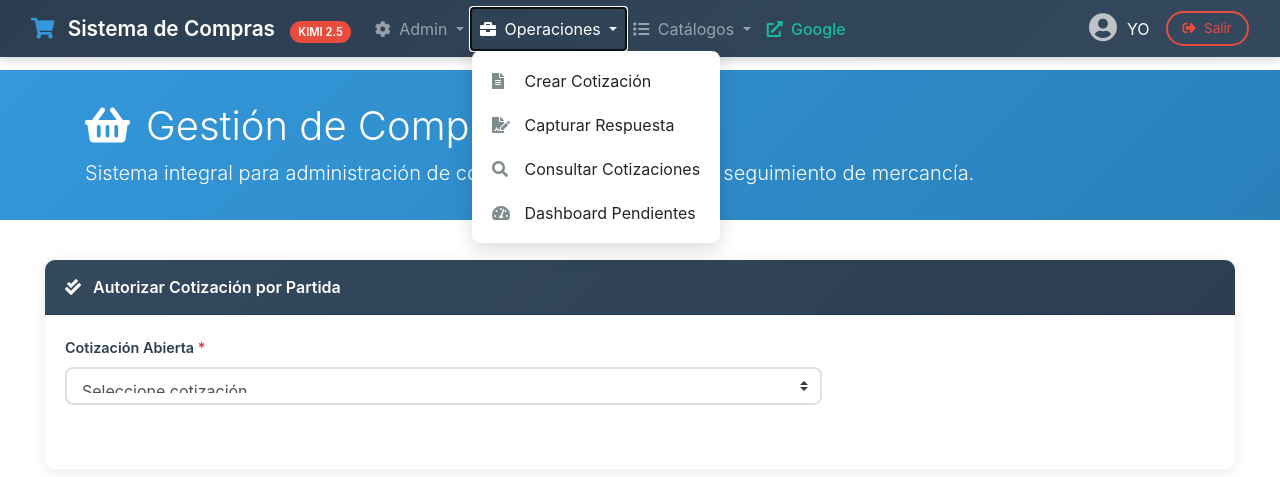
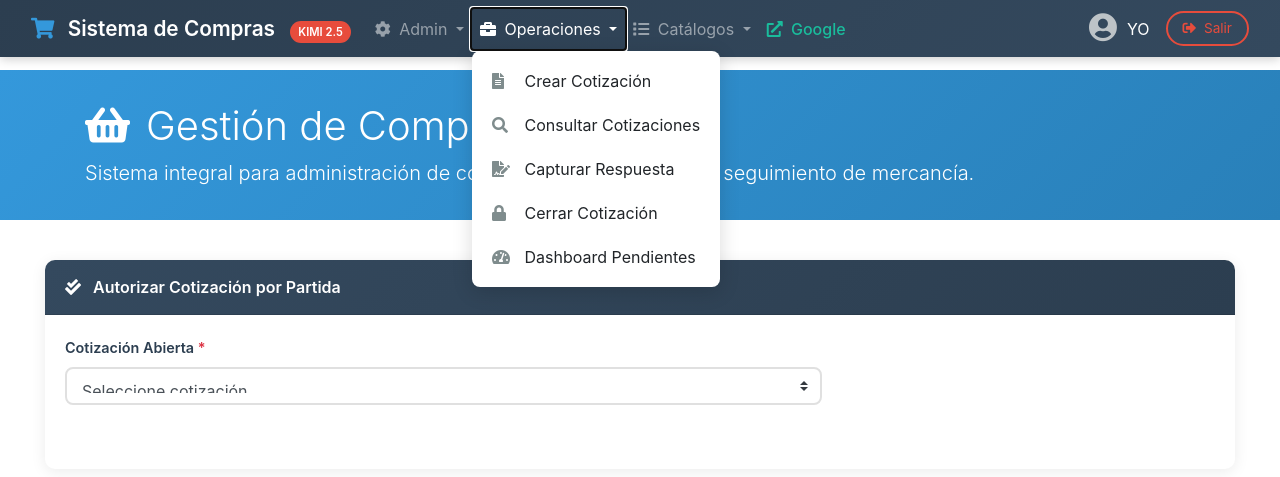
Before and after one commit to AlfonsoOrozcoAguilarnoNDA/maltir, a PHP site: page /autorizarcotizacion.php in a window 1280 px wide, after a click on "Operaciones". Shown: the top 477 px of the page. Run offline with PHP 8.4, Linux system fonts and the light colour scheme; data that the repository does not hold is empty.

Commit message:
Update headerkimi.php
opcion cerrar cotizacion

```diff
--- a/headerkimi.php
+++ b/headerkimi.php
@@ -197,11 +197,12 @@ mysqli_query($link, "SET sql_mode = ''");
                         <i class="fas fa-briefcase mr-1"></i> Operaciones
                     </a>
                     <div class="dropdown-menu" aria-labelledby="menuUsuario">
-                        <a class="dropdown-item" href="crearcotizacion.php"><i class="fas fa-file-alt"></i> Crear Cotización</a>
-                        <a class="dropdown-item" href="capturarrespuestacotizacion.php"><i class="fas fa-file-signature"></i> Capturar Respuesta</a>
-                        <a class="dropdown-item" href="consulta_cotizaciones.php"><i class="fas fa-search"></i> Consultar Cotizaciones</a>
-                        <a class="dropdown-item" href="dashboard_pendientes.php"><i class="fas fa-tachometer-alt"></i> Dashboard Pendientes</a>
-                    </div>
+    <a class="dropdown-item" href="crearcotizacion.php"><i class="fas fa-file-alt"></i> Crear Cotización</a>
+    <a class="dropdown-item" href="consulta_cotizaciones.php"><i class="fas fa-search"></i> Consultar Cotizaciones</a>
+    <a class="dropdown-item" href="capturarrespuestacotizacion.php"><i class="fas fa-file-signature"></i> Capturar Respuesta</a>
+    <a class="dropdown-item" href="cerrarcotizacion.php"><i class="fas fa-lock"></i> Cerrar Cotización</a>
+    <a class="dropdown-item" href="dashboard_pendientes.php"><i class="fas fa-tachometer-alt"></i> Dashboard Pendientes</a>
+</div>
                 </li>
 
                 <!-- Catálogos -->
```
